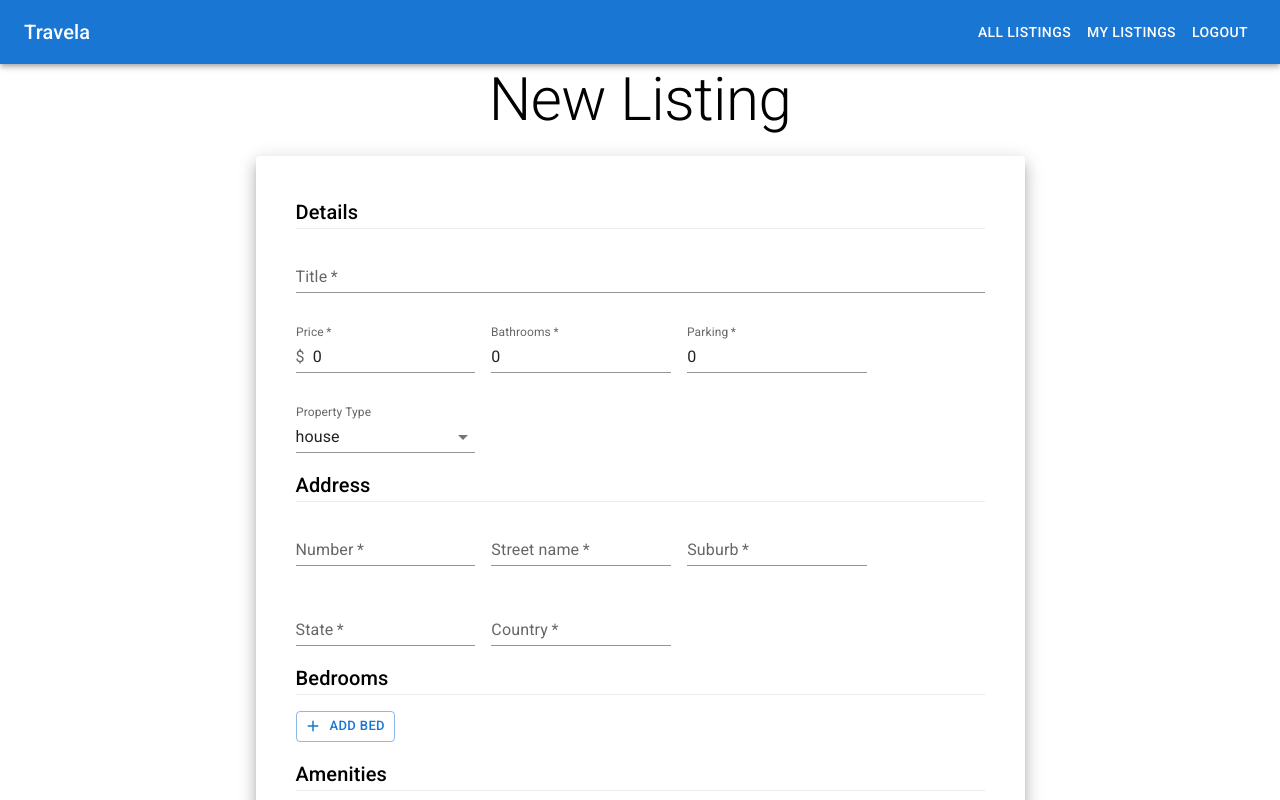
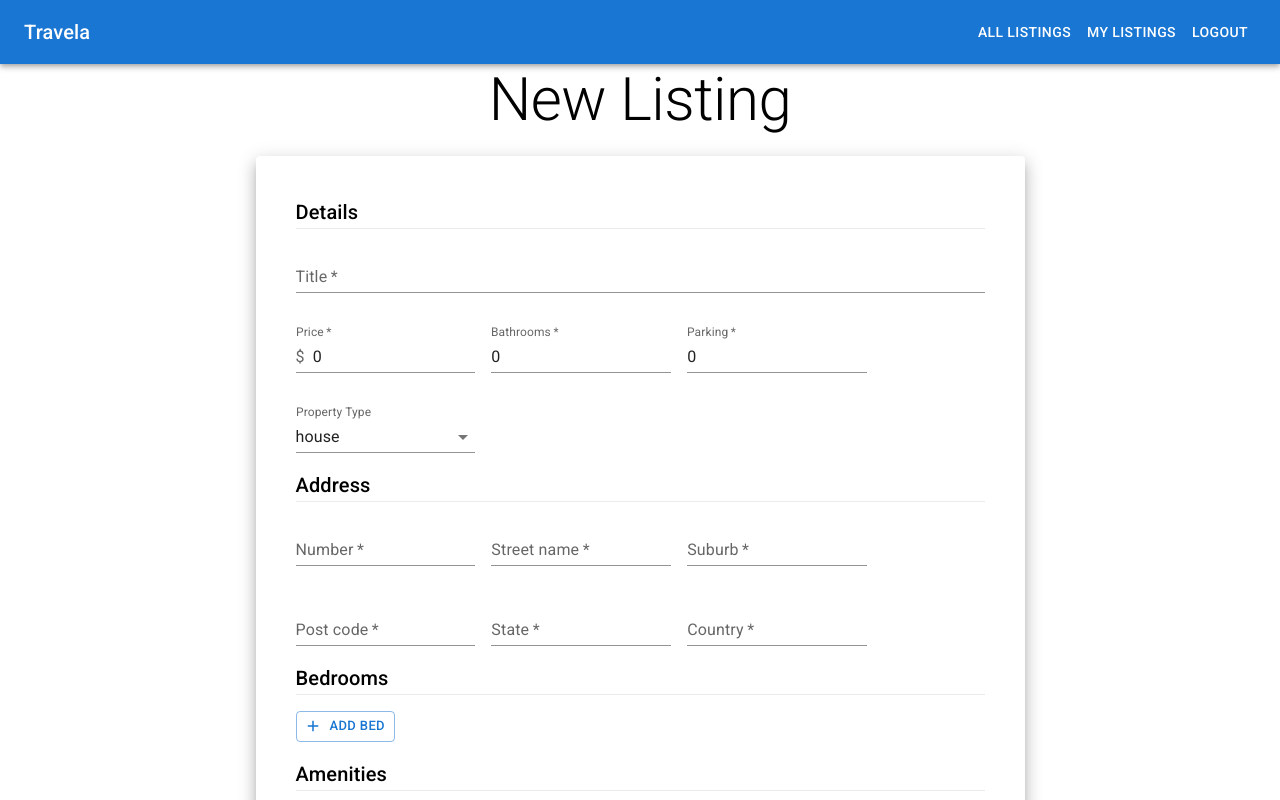
Before and after one commit to nicolunardi/travela-client, a React (Create React App) app: page /user/listings/newListing in a window 1280 px wide. Shown: the top 800 px of the page. Built offline with nearby package versions, Linux system fonts and the light colour scheme; sample sign-in values are in the browser's storage.

Commit message:
fix: fixed issue where edit listing was not working with new backend

```diff
--- a/src/components/editListings/EditListingForm.jsx
+++ b/src/components/editListings/EditListingForm.jsx
@@ -181,6 +181,8 @@ const EditListingForm = () => {
       total_bedrooms: bedrooms,
       total_beds: beds,
     };
+    console.log(metadata.images);
+    console.log(metadata.bedrooms);
     const res = await updateListing(id, updatedListing);
     if (res.status >= 200 && res.status < 300) {
       setAlertMessage('Listing successfully saved!');
@@ -453,7 +455,7 @@ const EditListingForm = () => {
                 {listing.metadata.images.length !== 0 &&
                   listing.metadata.images.map((image, idx) => (
                     <Grid key={idx} item sx={styles.imgContainer}>
-                      <Box component="img" src={image} sx={styles.thumbnail}></Box>
+                      <Box component="img" src={image.image} sx={styles.thumbnail}></Box>
                       <IconButton
                         color="error"
                         aria-label="delete image"
--- a/src/components/newListings/NewListingForm.jsx
+++ b/src/components/newListings/NewListingForm.jsx
@@ -323,7 +323,7 @@ const NewListingForm = () => {
               helperText={errors.suburb?.message}
               {...register('suburb')}
             />
-            {/* <TextField
+            <TextField
               required
               name="postCode"
               label="Post code"
@@ -332,7 +332,7 @@ const NewListingForm = () => {
               error={!!errors.postCode}
               helperText={errors.postCode?.message}
               {...register('postCode')}
-            /> */}
+            />
             <TextField
               required
               name="state"
```
